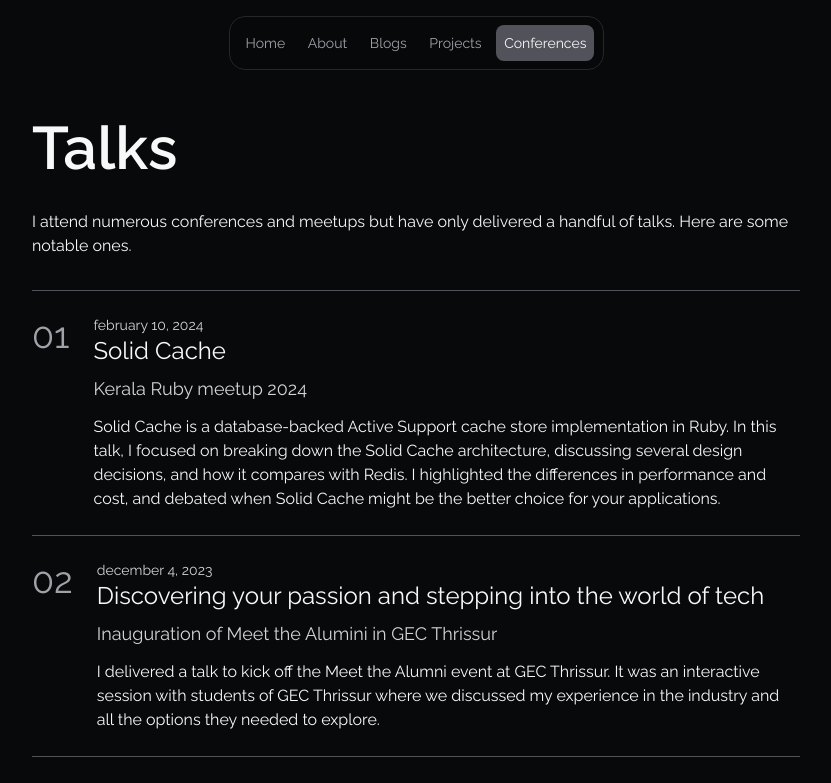
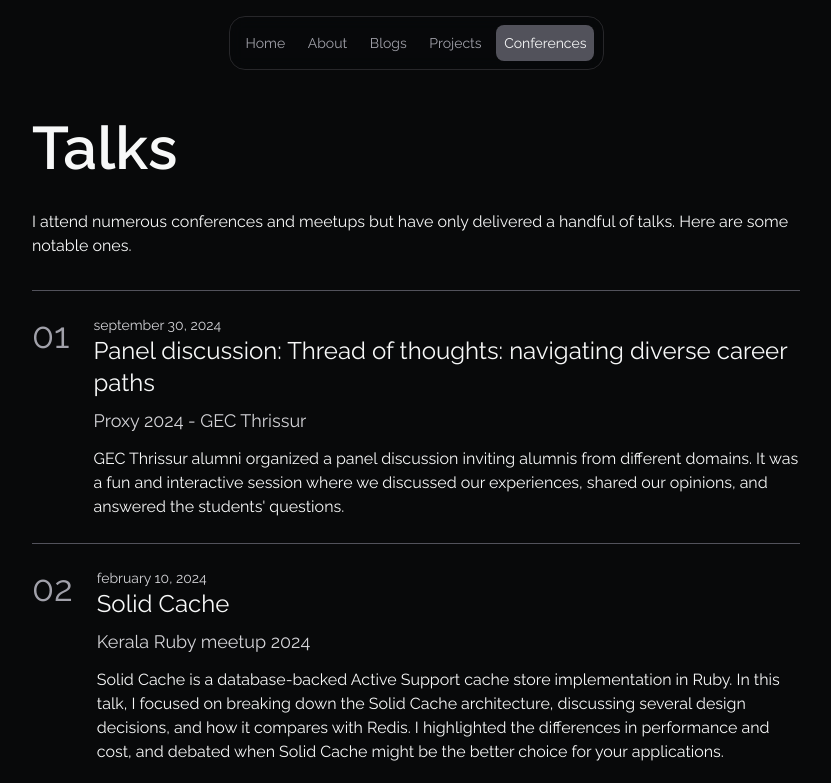
Before and after one commit to AbhayVAshokan/abhay.app, a Next.js app: page /conferences in a window 1280 px wide. Shown: the top 783 px of the page, without its empty margins (224-1055 px from the left). Built offline with nearby package versions, Linux system fonts and the light colour scheme.

Commit message:
Added panel discussion on 'Thread of thoughts: navigating diverse career paths'

```diff
--- a/app/conferences/page.tsx
+++ b/app/conferences/page.tsx
@@ -2,6 +2,14 @@ import Card from "@/app/components/card";
 import Header from "@/app/components/header";
 
 const TALKS = [
+  {
+    title:
+      "Panel discussion: Thread of thoughts: navigating diverse career paths",
+    subtitle: "Proxy 2024 - GEC Thrissur",
+    prefix: "September 30, 2024",
+    summary:
+      "GEC Thrissur alumni organized a panel discussion inviting alumnis from different domains. It was a fun and interactive session where we discussed our experiences, shared our opinions, and answered the students' questions.",
+  },
   {
     title: "Solid Cache",
     subtitle: "Kerala Ruby meetup 2024",
@@ -11,7 +19,7 @@ const TALKS = [
   },
   {
     title: "Discovering your passion and stepping into the world of tech",
-    subtitle: "Inauguration of Meet the Alumini in GEC Thrissur",
+    subtitle: "Inauguration of Meet the Alumni in GEC Thrissur",
     prefix: "December 4, 2023",
     summary:
       "I delivered a talk to kick off the Meet the Alumni event at GEC Thrissur. It was an interactive session with students of GEC Thrissur where we discussed my experience in the industry and all the options they needed to explore.",
```
